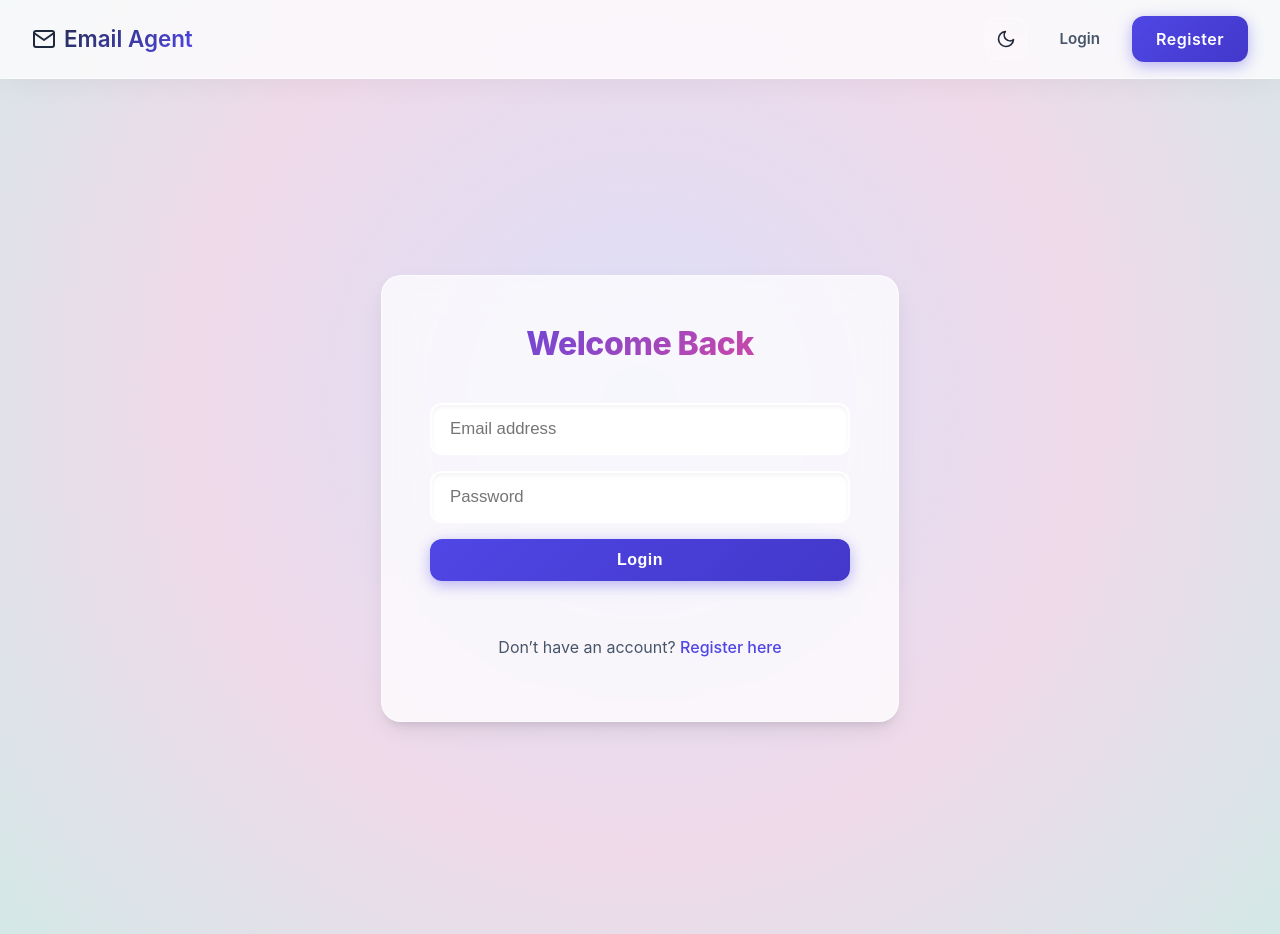
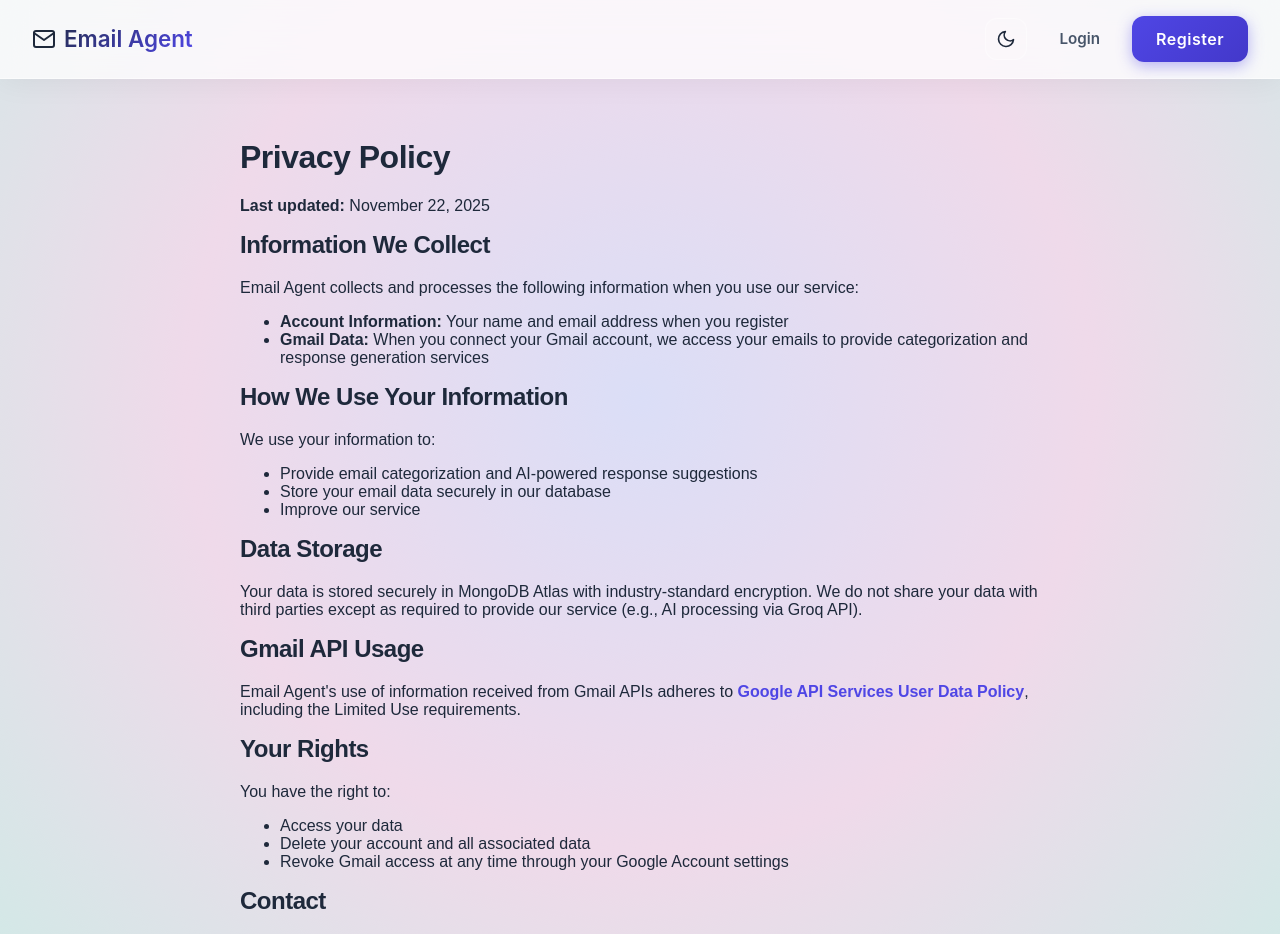
Before and after one commit to 22BRS1317/Email_Agent, a React (Create React App) app in the folder frontend/: page /privacy in a window 1280 px wide. Before the commit this address led to /login. Shown: the top 934 px of the page. Built offline with nearby package versions, Linux system fonts and the light colour scheme.

Commit message:
Add privacy policy page for Google OAuth

```diff
--- a/frontend/src/App.jsx
+++ b/frontend/src/App.jsx
@@ -8,6 +8,7 @@ import InboxPage from './pages/InboxPage';
 import Login from './pages/Login';
 import Register from './pages/Register';
 import OAuthSuccess from './pages/OAuthSuccess';
+import PrivacyPolicy from './pages/PrivacyPolicy';
 import './App.css';
 
 function ThemeToggle() {
@@ -85,6 +86,7 @@ export default function App() {
               <Route path="/login" element={<Login />} />
               <Route path="/register" element={<Register />} />
               <Route path="/oauth-success" element={<OAuthSuccess />} />
+              <Route path="/privacy" element={<PrivacyPolicy />} />
               <Route path="*" element={<Navigate to="/" replace />} />
             </Routes>
           </div>
--- /dev/null
+++ b/frontend/src/pages/PrivacyPolicy.jsx
@@ -0,0 +1,54 @@
+import React from 'react';
+
+export default function PrivacyPolicy() {
+    return (
+        <div style={{ maxWidth: '800px', margin: '40px auto', padding: '20px', fontFamily: 'Arial, sans-serif' }}>
+            <h1>Privacy Policy</h1>
+            <p><strong>Last updated:</strong> November 22, 2025</p>
+
+            <h2>Information We Collect</h2>
+            <p>
+                Email Agent collects and processes the following information when you use our service:
+            </p>
+            <ul>
+                <li><strong>Account Information:</strong> Your name and email address when you register</li>
+                <li><strong>Gmail Data:</strong> When you connect your Gmail account, we access your emails to provide categorization and response generation services</li>
+            </ul>
+
+            <h2>How We Use Your Information</h2>
+            <p>We use your information to:</p>
+            <ul>
+                <li>Provide email categorization and AI-powered response suggestions</li>
+                <li>Store your email data securely in our database</li>
+                <li>Improve our service</li>
+            </ul>
+
+            <h2>Data Storage</h2>
+            <p>
+                Your data is stored securely in MongoDB Atlas with industry-standard encryption.
+                We do not share your data with third parties except as required to provide our service (e.g., AI processing via Groq API).
+            </p>
+
+            <h2>Gmail API Usage</h2>
+            <p>
+                Email Agent's use of information received from Gmail APIs adheres to{' '}
+                <a href="https://developers.google.com/terms/api-services-user-data-policy" target="_blank" rel="noopener noreferrer">
+                    Google API Services User Data Policy
+                </a>, including the Limited Use requirements.
+            </p>
+
+            <h2>Your Rights</h2>
+            <p>You have the right to:</p>
+            <ul>
+                <li>Access your data</li>
+                <li>Delete your account and all associated data</li>
+                <li>Revoke Gmail access at any time through your Google Account settings</li>
+            </ul>
+
+            <h2>Contact</h2>
+            <p>
+                For privacy concerns, please contact us at: <strong>chakri.thotakura@vitstudent.ac.in</strong>
+            </p>
+        </div>
+    );
+}
```
